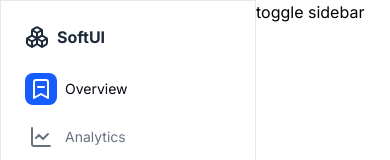
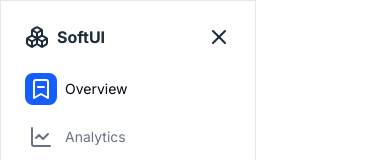
Before and after one commit to Swastikyadav/CatalystUI, a Next.js app: page / in a window 390 px wide. Shown: the top 160 px of the page. Built offline with nearby package versions, Linux system fonts and the light colour scheme.

Commit message:
make sidebar absolute in mobile screen

```diff
--- a/blocks/sidebar.tsx
+++ b/blocks/sidebar.tsx
@@ -1,3 +1,4 @@
+import { XIcon } from "lucide-react";
 import React, { ReactNode } from "react";
 
 function Root({
@@ -13,7 +14,7 @@ function Root({
       {open && (
         <aside
           {...props}
-          className="w-3xs h-screen border border-gray-200 dark:border-gray-800 bg-white dark:bg-[#090E1A] p-6"
+          className="absolute md:relative top-0 left-0 w-3xs h-screen border border-gray-200 dark:border-gray-800 bg-white dark:bg-[#090E1A] p-6"
         >
           {children}
         </aside>
@@ -22,11 +23,18 @@ function Root({
   );
 }
 
-function Title({ children }: { children: ReactNode }) {
+function Title({
+  onClose,
+  children,
+}: {
+  onClose: () => void;
+  children: ReactNode;
+}) {
   return (
     <>
-      <nav className="flex items-center gap-2 font-bold text-gray-800 dark:text-gray-50">
-        {children}
+      <nav className="flex items-center justify-between font-bold text-gray-800 dark:text-gray-50">
+        <span className="flex items-center gap-2">{children}</span>
+        <XIcon onClick={onClose} className="block md:hidden" />
       </nav>
     </>
   );
--- a/templates/salesOverview.tsx
+++ b/templates/salesOverview.tsx
@@ -35,7 +35,7 @@ function SalesOverview() {
   return (
     <div id="container" className="flex">
       <Sidebar.Root open={open}>
-        <Sidebar.Title>
+        <Sidebar.Title onClose={() => setOpen(false)}>
           <BoxesIcon /> <span>SoftUI</span>
         </Sidebar.Title>
         <Sidebar.Description>
```
